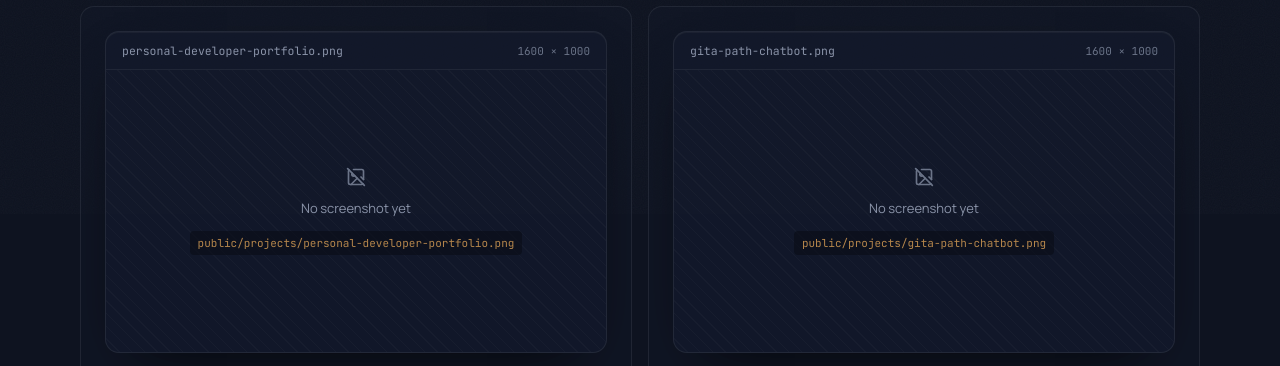
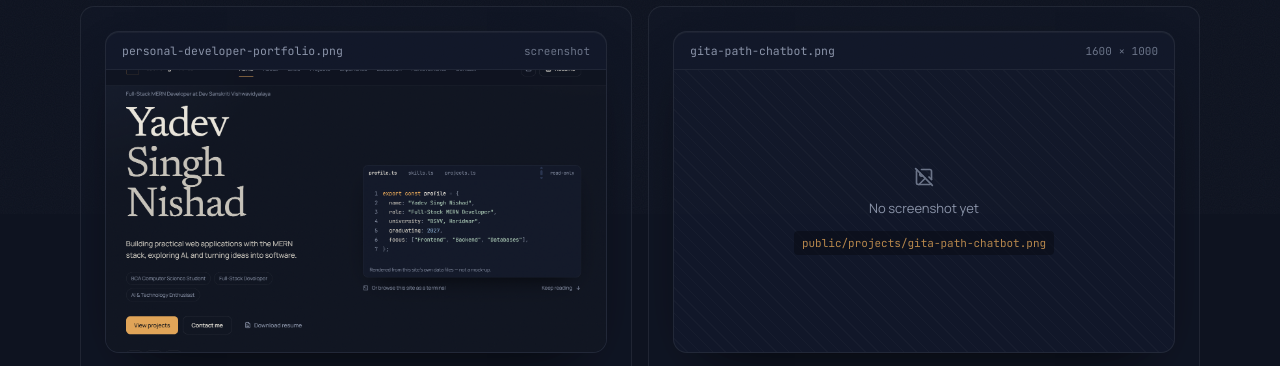
Before and after one commit to yadev07/portfolio, a Next.js app: page /projects in a window 1280 px wide. Shown: the part 586-952 px from the top of the page. Built offline with nearby package versions, Linux system fonts and the light colour scheme; no server answers.

Commit message:
img details updated..

```diff
--- a/data/projects.ts
+++ b/data/projects.ts
@@ -66,7 +66,12 @@
       "Next.js App Router pages compose reusable React components and read portfolio content from typed modules in data/. The contact form uses a server-side API route, while project pages are generated from project slugs.",
     challenges:
       "Designing a reusable content model that keeps visible sections, project pages, terminal responses and SEO metadata consistent.",
-    screenshots: [],
+    screenshots: [
+      {
+        src: "/projects/personal-developer-portfolio.png",
+        alt: "Personal Developer Portfolio web application",
+      },
+    ],
     github: "PLACEHOLDER_GITHUB_URL",
     demo: "PLACEHOLDER_DEMO_URL",
     featured: true,
```
